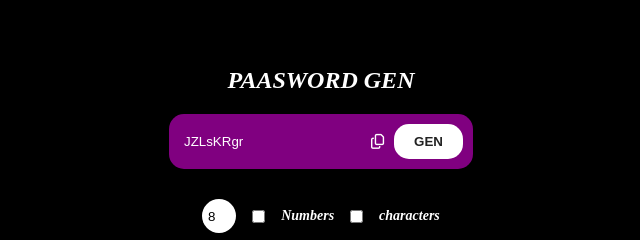
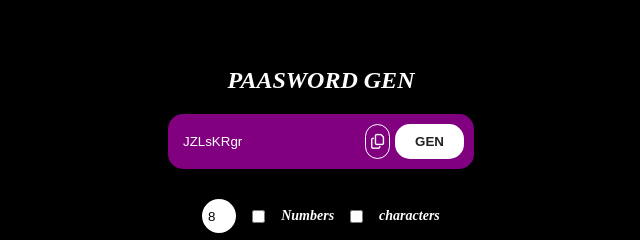
Before and after one commit to Maheshvarma78/Password-Generator, a plain HTML site: page index.html in a window 1280 px wide. In both pictures the pointer is over the button 696 px from the left and 141 px from the top of the page. Shown: the full height of the page, 319-959 px from the left. Drawn offline with Linux system fonts and the light colour scheme.

Commit message:
update style.css

```diff
--- a/style.css
+++ b/style.css
@@ -59,6 +59,12 @@ h2 {
   font-weight: bold;
 }
 
+#input button:hover {
+  background: black;
+  color: white;
+  border: 0.1px solid white;
+}
+
 
 #selectors {
   display: flex;
```
